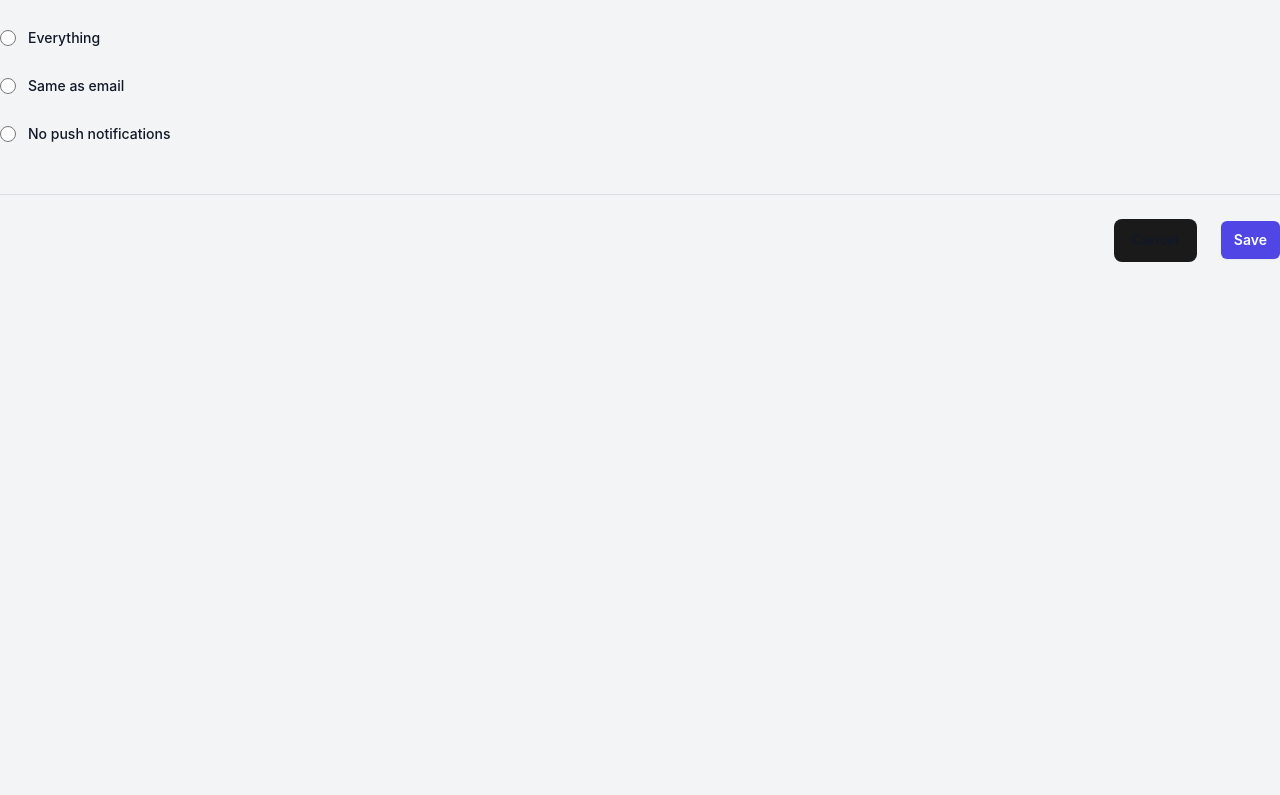
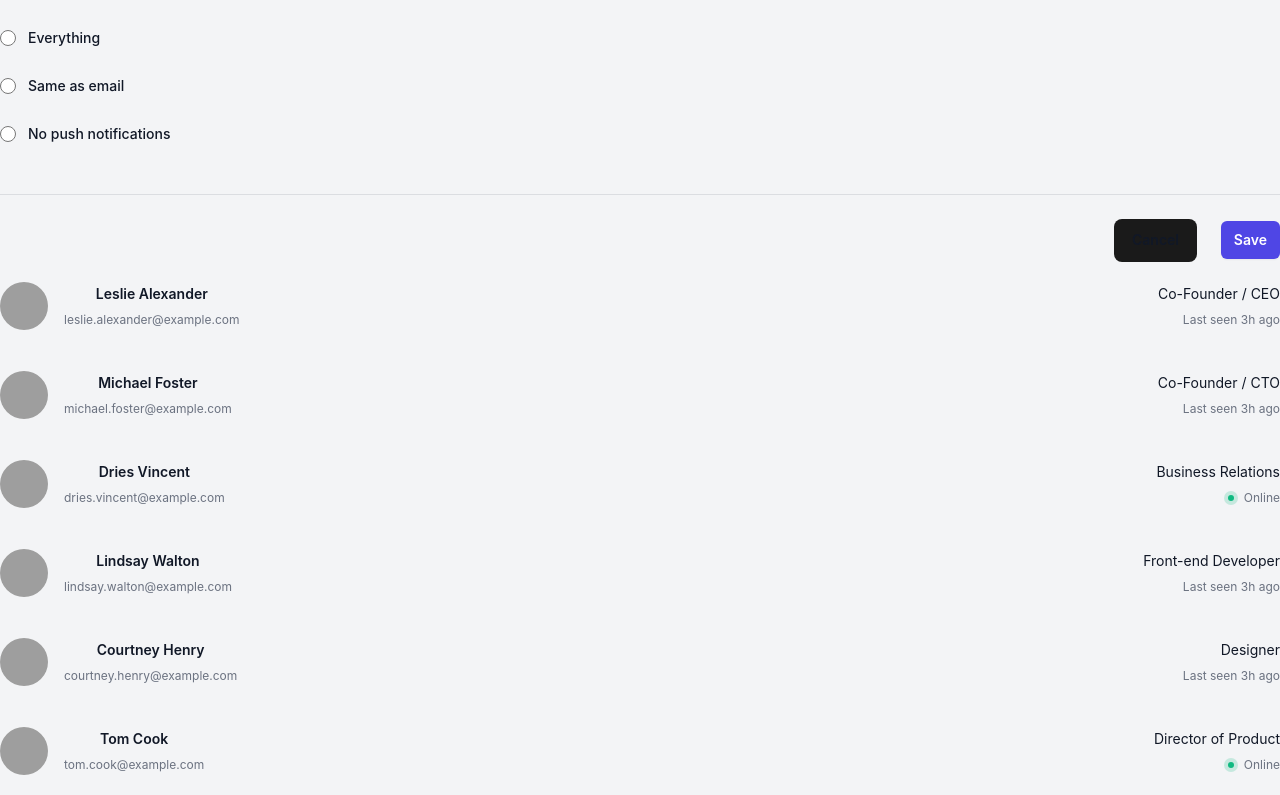
Before and after one commit to tatermysalad/webcite, a React (Vite) app: page / in a window 1280 px wide. Shown: the part 2089-2884 px from the top of the page. Before the commit the page ends 2351 px from the top, so only its background shows below. Built offline with nearby package versions, Linux system fonts and the light colour scheme; grey boxes are pictures that could not be loaded; a web font is replaced by a local one.

Commit message:
fix: stackedlist component now shown

```diff
--- a/src/App.jsx
+++ b/src/App.jsx
@@ -1,13 +1,14 @@
 import "./App.css";
 import BackgroundComponent from "./components/BackgroundComponent";
 import SearchComponent from "./components/SearchComponent";
+import StackedList from "./components/StackedListComponent";
 
 function App() {
     return (
         <>
-            <BackgroundComponent></BackgroundComponent>
-
-            <SearchComponent> </SearchComponent>
+            <BackgroundComponent />
+            <SearchComponent />
+            <StackedList />
         </>
     );
 }
--- a/src/components/StackedListComponent.jsx
+++ b/src/components/StackedListComponent.jsx
@@ -53,7 +53,7 @@ const people = [
     },
 ];
 
-export default function Example() {
+export default function StackedList() {
     return (
         <ul role="list" className="divide-y divide-gray-100">
             {people.map((person) => (
```
